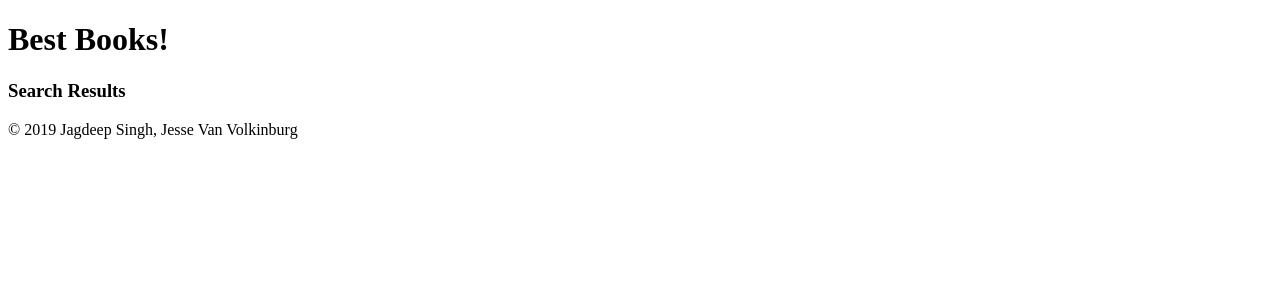
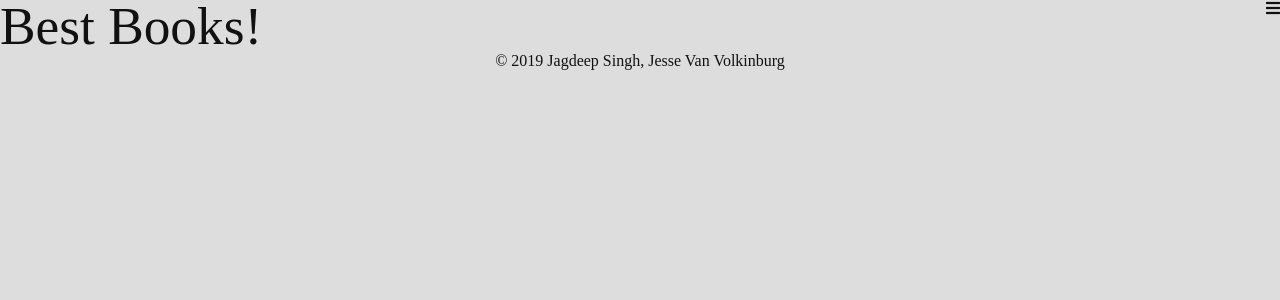
Before and after one commit to JagdeepSing/book_app, a Node server app: template views/pages/searches/show.ejs in a window 1280 px wide. Shown: the top 300 px of the page. Run offline with Node 20, Linux system fonts and the light colour scheme; the template is opened without the code that fills it, so the values that code supplies are empty; the visitor is signed in with stand-in values (Sample User, id 1); some libraries are stand-ins or nearby versions.

Commit message:
minor style changes

```diff
--- a/public/styles/base.css
+++ b/public/styles/base.css
@@ -5,7 +5,9 @@ body {
 }
 
 h1 {
+  text-align: left;
   font-size: 40pt;
+  display: inline-block;
 }
 
 h3 {
--- a/public/styles/icons.css
+++ b/public/styles/icons.css
@@ -0,0 +1,3 @@
+.fa-bars {
+  height: 5vh;
+}
--- a/public/styles/layout.css
+++ b/public/styles/layout.css
@@ -0,0 +1,4 @@
+#app-title {
+  display: flex;
+  justify-content: space-between;
+}
--- a/server.js
+++ b/server.js
@@ -31,13 +31,15 @@ app.get('/hello', (req, res) => {
 
 app.get('/', getBooksFromDatabase);
 
-app.post('/searches', getBookDataFromApi);
+app.get('/search', (req, res) => {
+  res.render('pages/searches/new');
+})
+app.post('/searches/new', getBookDataFromApi);
 
 // HELPER FUNCTIONS
 
 function handleError(error, errorMessage, res) {
   // console.error(error);
-  // console.log(res);
   if (res) {
     res.render('pages/error', {
       status: error.status,
@@ -50,26 +52,12 @@ function getBooksFromDatabase(req, res) {
   let selectSql = `SELECT * FROM books;`;
   client.query(selectSql)
     .then(sqlResult => {
-      // console.log(sqlResult);
       // res.send('hello');
       if (!sqlResult.rowCount) handleError({ status: 404 }, 'Fire at Alexandrea!! The knowledge has been lost, the SQL data has been dropped!', res);
-      console.log(sqlResult);
       res.render('pages/index', { sqlResults : sqlResult });
     })
     .catch(error => handleError(error, 'Database hiding :('));
 }
-
-
-// function insertData(sqlInfo, sqlData) {
-//   let values = Object.values(sqlData);
-//   console.log(`insert ${sqlInfo.endpoint} data into sql`);
-//   let sql = `INSERT INTO ${sqlInfo.endpoint}s(${Object.keys(sqlData)}) VALUES(${values.map((a, idx) => `$${idx + 1}`)}) RETURNING id;`;
-//   try {
-//     return client.query(sql, values);
-//   } catch (error) {
-//     handleError(error);
-//   }
-// }
 
 /**
  * Gets book data for passed in request and renders to page
--- a/views/layout/head.ejs
+++ b/views/layout/head.ejs
@@ -6,3 +6,4 @@
 <link rel="stylesheet" href="styles/layout.css">
 <link rel="stylesheet" href="styles/modules.css">
 <link rel="stylesheet" href="styles/icons.css">
+<link rel="stylesheet" href="https://use.fontawesome.com/releases/v5.8.1/css/all.css" integrity="sha384-50oBUHEmvpQ+1lW4y57PTFmhCaXp0ML5d60M1M7uH2+nqUivzIebhndOJK28anvf" crossorigin="anonymous">
--- a/views/layout/header.ejs
+++ b/views/layout/header.ejs
@@ -1,2 +1,4 @@
-<h1>Best Books!</h1>
-<h3>Search by Title or Author</h3>
+<div id="app-title">
+  <h1>Best Books!</h1>
+  <i class="fas fa-bars"></i>
+</div>
--- a/views/pages/error.ejs
+++ b/views/pages/error.ejs
@@ -2,11 +2,11 @@
 <!DOCTYPE html>
 <html lang="en">
   <head>
-    <%- include('./layout/head') %>
+    <%- include('../layout/head') %>
   </head>
   <body>
     <header>
-      <%- include('./layout/header') %>
+      <%- include('../layout/header') %>
     </header>
     <main class="content">
       <section class="errorMessage">
@@ -15,7 +15,7 @@
       </section>
     </main>
     <footer>
-      <%- include('./layout/footer')%>
+      <%- include('../layout/footer')%>
     </footer>
   </body>
 </html>
--- a/views/pages/index.ejs
+++ b/views/pages/index.ejs
@@ -7,6 +7,7 @@
   <body>
     <header>
       <%- include('../layout/header') %>
+      <a href="/search">Search by Title or Author</a>
     </header>
     <main class="content">
       <!-- All books from database -->
--- a/views/pages/searches/new.ejs
+++ b/views/pages/searches/new.ejs
@@ -8,7 +8,7 @@
       <%- include('../../layout/header') %>
     </header>
     <main class="content">
-      <form action="/searches" method="post">
+      <form action="/searches/new" method="post">
         <input type="text" name="search" placeholder="Search by Title or Author" required>
         <label for="title">
           <span>Title</span>
--- a/views/pages/searches/show.ejs
+++ b/views/pages/searches/show.ejs
@@ -2,19 +2,11 @@
 <!DOCTYPE html>
 <html lang="en">
   <head>
-    <title>Book Collection</title>
-    <meta charset="UTF-8">
-    <meta name="viewport" content="width=device-width, initial-scale=1.0">
-    <link rel="stylesheet" href="styles/0-reset.css">
-    <link rel="stylesheet" href="styles/1-base.css">
-    <link rel="stylesheet" href="styles/2-layout.css">
-    <link rel="stylesheet" href="styles/3-modules.css">
-    <link rel="stylesheet" href="styles/4-icons.css">
+    <%- include('../../layout/head') %>
   </head>
   <body>
     <header>
-      <h1>Best Books!</h1>
-      <h3>Search Results</h3>
+      <%- include('../../layout/header') %>
     </header>
     <main class="content">
       <ul>
@@ -29,7 +21,7 @@
       </ul>
     </main>
     <footer>
-      &copy; 2019 Jagdeep Singh, Jesse Van Volkinburg
+      <%- include('../../layout/footer') %>
     </footer>
   </body>
 </html>
```
Also changed, not shown: README.md.
